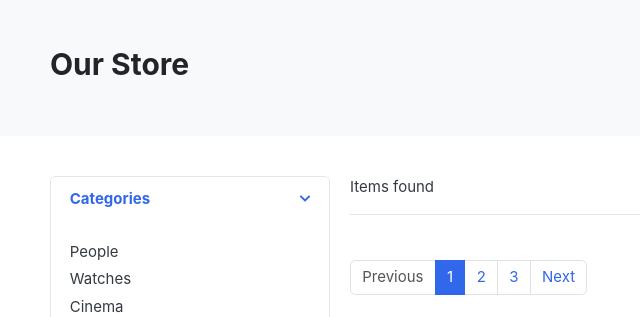
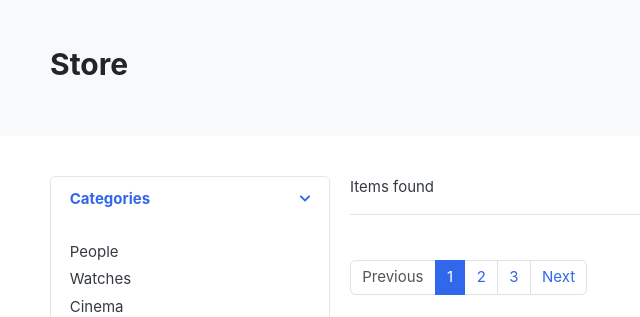
Before and after one commit to andrew-walsh-dev/WalshCommerce, a Django app: template walshCommerce/template/store/store.html in a window 1280 px wide. Shown: the part 118-435 px from the top of the page, without its empty margins (0-640 px from the left). Run offline with Django 3.2, Linux system fonts and the light colour scheme; the template is opened without the code that fills it, so the values that code supplies are empty; some libraries are stand-ins or nearby versions; some web fonts are replaced.

Commit message:
fixed text issues on storepage

```diff
--- a/walshCommerce/template/store/store.html
+++ b/walshCommerce/template/store/store.html
@@ -4,7 +4,7 @@
 {% block content %}
 <section class="section-pagetop bg">
 <div class="container">
-	<h2 class="title-page">Our Store</h2>
+	<h2 class="title-page">Store</h2>
 
 </div> <!-- container //  -->
 </section>
@@ -140,7 +140,7 @@
 						<span class="price">$ {{ product.price }}</span>
 					</div> <!-- price-wrap.// -->
 				</div>
-				<a href="#" class="btn btn-block btn-primary">Added to cart </a>
+				<a href="#" class="btn btn-block btn-primary">Add to cart </a>
 			</figcaption>
 		</figure>
 	</div> <!-- col.// -->
```
